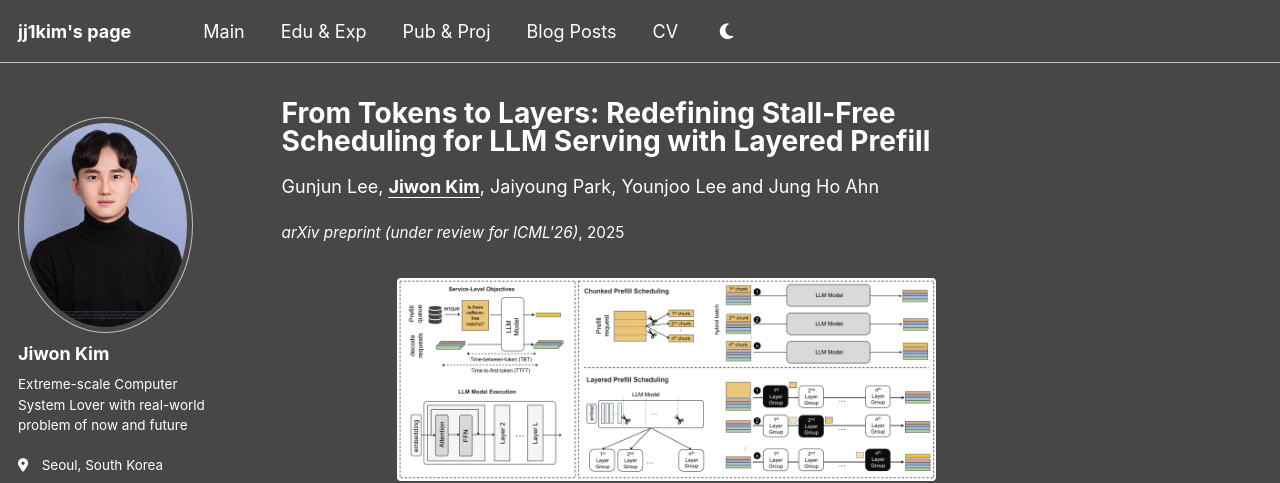
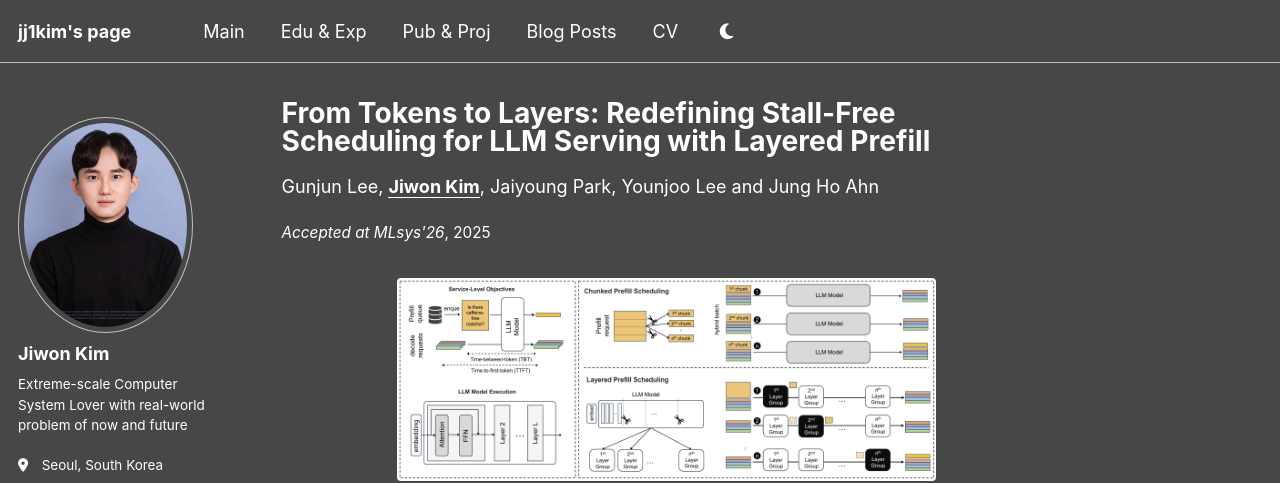
Before and after one commit to jj1kim/jj1kim.github.io, a Jekyll site: the page built from _publications/2025-06-08-paper-title-number-5.md, in a window 1280 px wide and 1361 px high. Shown: the top 483 px of the window. Built offline with Jekyll 4.4.1, drawn with Linux system fonts in a browser that asks for light colours; a script bundle is joined from its source files by our own code; library files that are not in the unit come from our copies.

Commit message:
update acceptance

```diff
--- a/_publications/2025-06-08-paper-title-number-5.md
+++ b/_publications/2025-06-08-paper-title-number-5.md
@@ -5,7 +5,7 @@ category: conferences
 permalink: /publication/layered-prefill
 date: 2025-10-09
 author: 'Gunjun Lee, <strong><u>Jiwon Kim</u></strong>, Jaiyoung Park, Younjoo Lee and Jung Ho Ahn'
-venue: "arXiv preprint (under review for ICML'26)"
+venue: "Accepted at MLsys'26"
 paperurl: 'https://arxiv.org/abs/2510.08055'
 citation: 'Lee, Gunjun, et al. "From Tokens to Layers: Redefining Stall-Free Scheduling for LLM Serving with Layered Prefill." arXiv preprint arXiv:2510.08055 (2025).'
 header:
```
